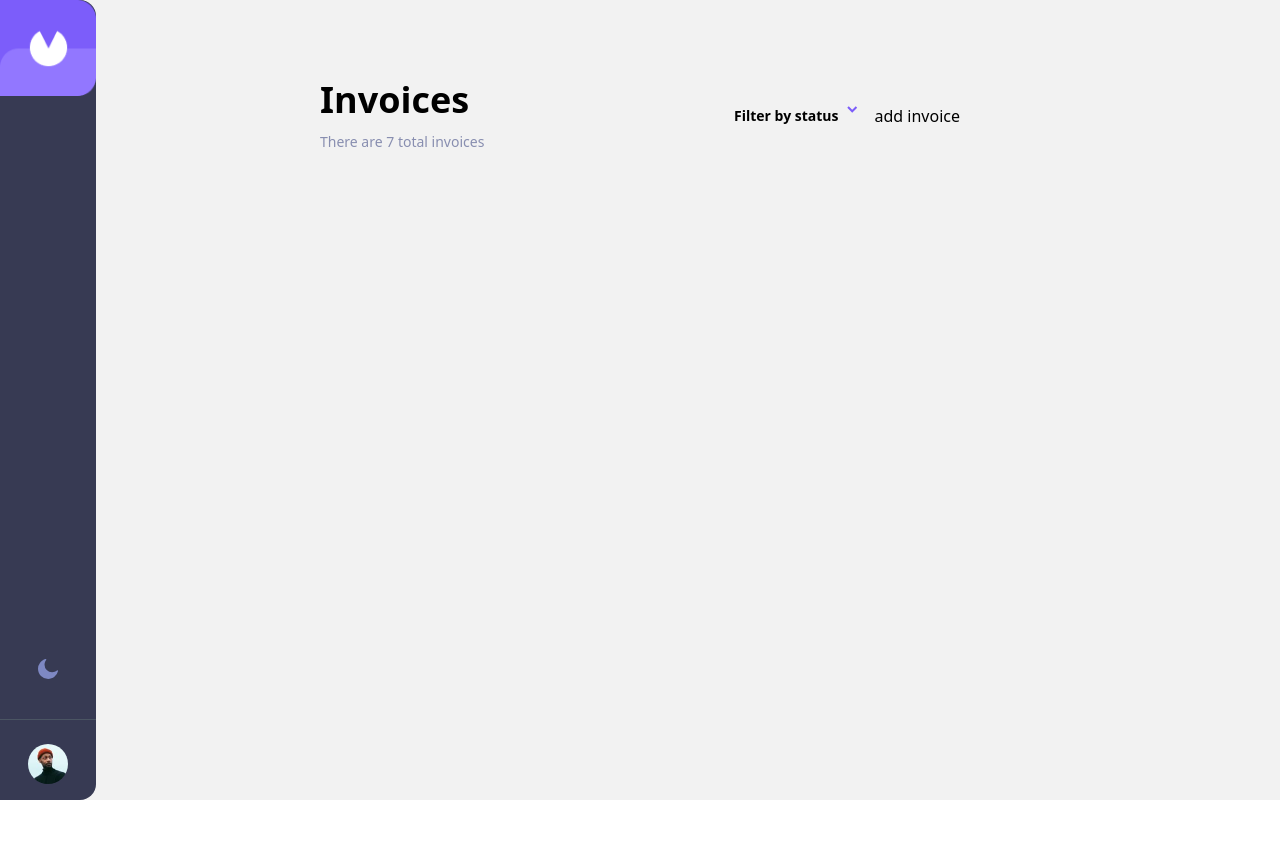
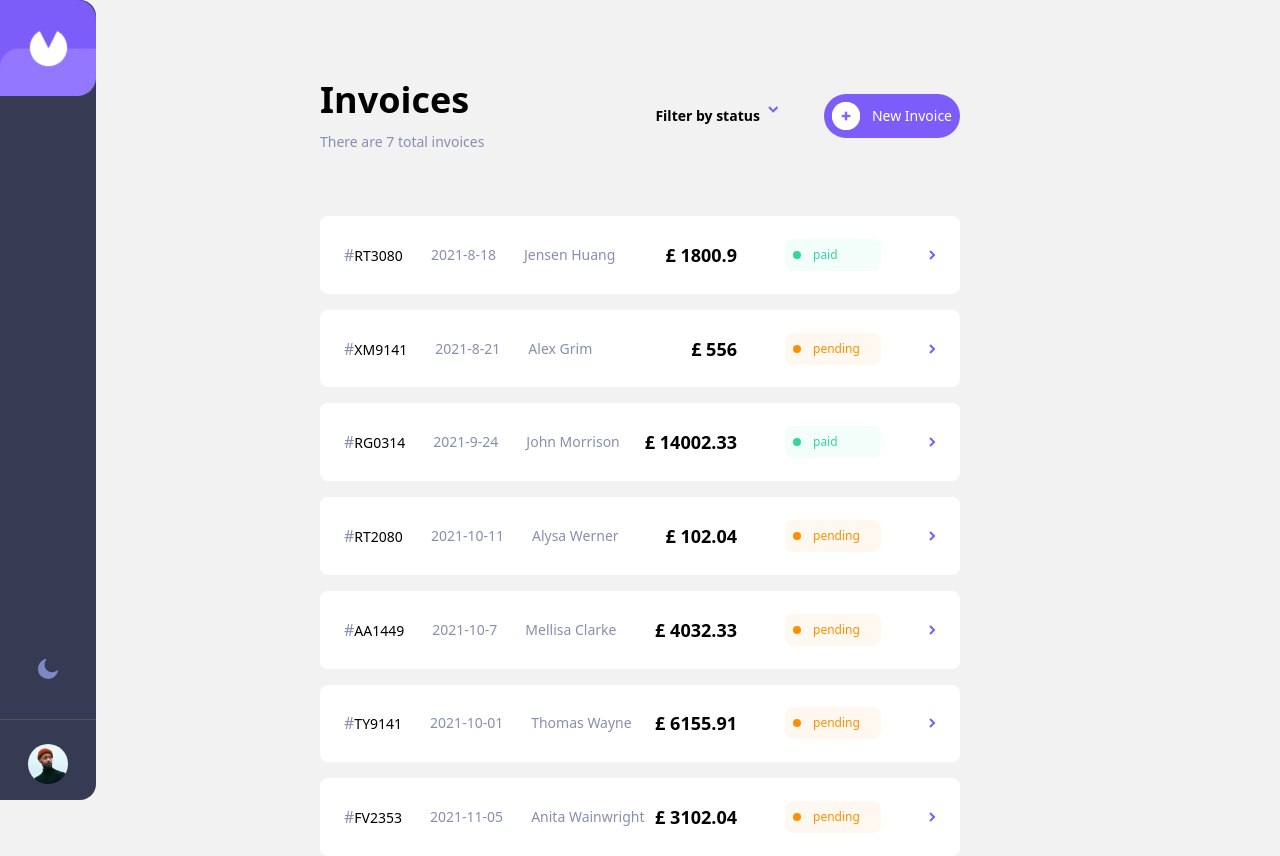
Before and after one commit to Code-Coterie-Team/invoices-app, a React (Vite) app: page / in a window 1280 px wide. Before the commit the page ends 800 px from the top, so only its background shows below. Built offline with nearby package versions, Linux system fonts and the light colour scheme.

Commit message:
invoices map

```diff
--- a/src/App.jsx
+++ b/src/App.jsx
@@ -1,4 +1,4 @@
-import React from 'react'
+import React, { useState } from 'react'
 // import Demo from './components/demo'
 import Invoices from './components/Invoices'
 
--- a/src/components/Invoices.jsx
+++ b/src/components/Invoices.jsx
@@ -1,21 +1,105 @@
-import React from 'react'
+import React, { useState } from 'react'
 
-function Invoices() {
+const Invoices = () => {
+  const [invoices,setInvoices] = useState([
+    {
+      code : "RT3080",
+      date : "2021-8-18",
+      bill_to : "Jensen Huang",
+      price : "£ 1800.9",
+      status : "paid"
+    },
+    {
+      code : "XM9141",
+      date : "2021-8-21",
+      bill_to : "Alex Grim",
+      price : "£ 556",
+      status : "pending"
+    },
+    {
+      code : "RG0314",
+      date : "2021-9-24",
+      bill_to : "John Morrison",
+      price : "£ 14002.33",
+      status : "paid"
+    },
+      {
+      code : "RT2080",
+      date : "2021-10-11",
+      bill_to : "Alysa Werner",
+      price : "£ 102.04",
+      status : "pending"
+    },
+    {
+      code : "AA1449",
+      date : "2021-10-7",
+      bill_to : "Mellisa Clarke",
+      price : "£ 4032.33",
+      status : "pending"
+    },
+    {
+      code : "TY9141",
+      date : "2021-10-01",
+      bill_to : "Thomas Wayne",
+      price : "£ 6155.91",
+      status : "pending"
+    },
+    {
+      code : "FV2353",
+      date : "2021-11-05",
+      bill_to : "Anita Wainwright",
+      price : "£ 3102.04",
+      status : "pending"
+    }
+  ])
   return (
-    <div className='w-screen h-full flex flex-col items-center bg-invoices'>
-        <div className='flex justify-between py-20 w-6/12'>
+    <div className='w-screen h-full bg-invoices flex justify-center'>
+      <div className='flex flex-col items-center w-6/12 py-20 gap-16 h-full'>
+      <div className='flex justify-between w-full'>
             <div className='flex flex-col gap-3'>
                 <h1 className='font-bold text-4xl '>Invoices</h1>
                 <span className='text-invoices_text text-sm'>There are 7 total invoices</span>
             </div>
-            <div className='flex gap-4 items-center'>
+            <div className='flex gap-11 items-center'>
                 <div className='flex gap-2 '>
                 <p className='text-sm font-bold'>Filter by status</p>
-                <div className='bg-custom-image w-3 bg-no-repeat '></div>
+                <div className=' w-3'>
+                  <img src="/src/assets/icon-arrow-down.a6ed7bfffecda935c666.svg" alt="" />
                 </div>
-                <button>add invoice</button>
+                </div>
+                <button className='flex gap-3 bg-button p-2 rounded-3xl items-center'>
+                  <div className='w-7 h-7 rounded-full bg-white'>
+                    <img src="/src/assets/download.png" alt="" />
+                    </div>
+                  <span className='text-white text-sm font-medium'>New Invoice</span>
+                    </button>
             </div>
         </div>
+        <div className='w-full h-full grid grid-cols-1 grid-rows-7 gap-4'>
+          {invoices.map((invoice,index)=>(
+                    <div className='w-full bg-white rounded-lg flex justify-between items-center py-7 px-6' key={index}>
+                      <div className='flex gap-7 items-center'>
+                        <div><span className='text-information'>#</span><span className='text-sm font-medium'>{invoice.code}</span></div>
+                        <span className='text-information text-sm'>{invoice.date}</span>
+                        <span className='text-information text-sm'>{invoice.bill_to}</span>
+                      </div>
+                      <div className='flex gap-12 items-center'>
+                        <p className='text-lg font-bold'>{invoice.price}</p>
+                        <div className={`${invoice.status === "paid" ? "bg-paid" : "bg-pending"} rounded-lg p-2 w-24 flex gap-3 items-center`}>
+                          <div className={`${invoice.status === "paid" ? "bg-paid_text" : "bg-pending_text"} w-2 h-2 rounded-full`}></div>
+                          <span className={`${invoice.status === "paid" ? "text-paid_text" : "text-pending_text"} text-xs font-medium`}>{invoice.status}</span>
+                        </div>
+                        <div><img src="/src/assets/icon-arrow-right.9e19be64001504a17c14.svg" alt="" /></div>
+
+                      </div>
+
+                    </div>
+          ))}
+
+
+        </div>
+      </div>
+
 
     </div>
   )
--- a/src/index.css
+++ b/src/index.css
@@ -1,3 +1,8 @@
 @tailwind base;
 @tailwind components;
 @tailwind utilities;
+
+body{
+    height: 100%;
+    background-color: #F2F2F2;
+}
--- a/tailwind.config.js
+++ b/tailwind.config.js
@@ -13,10 +13,13 @@ export default {
         demo : "rgb(240, 240, 240)",
         demo_text : "#7e88c3",
         invoices_text : "#888eb0",
-        invoices : "#F2F2F2"
-      },
-      backgroundImage: {
-        'custom-image': "url('/src/assets/icon-arrow-down.a6ed7bfffecda935c666.svg')",
+        invoices : "#F2F2F2",
+        button : "#7c5dfa",
+        information : "rgb(136, 142, 176)",
+        pending : "#FFF8F0",
+        paid : "#F3FDF9",
+        paid_text : "#33D69F",
+        pending_text : "#FF8F00"
       },
     },
   },
```
Also changed, not shown: src/assets/download.png (added), src/assets/icon-arrow-right.9e19be64001504a17c14.svg (added).
